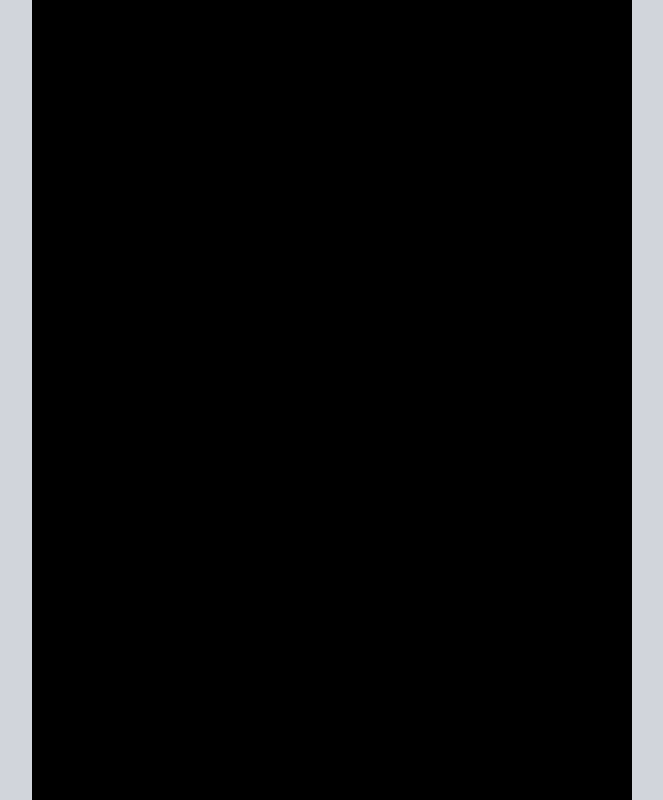
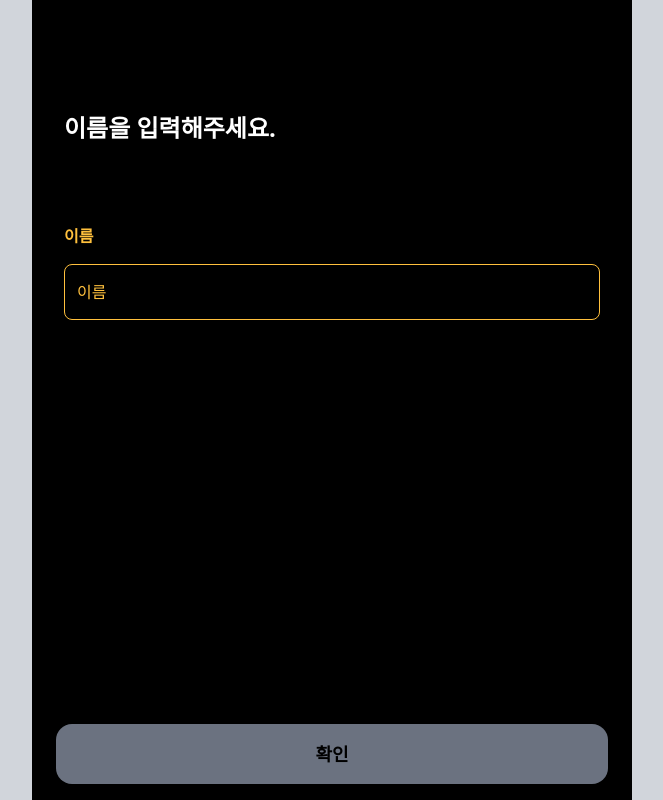
Before and after one commit to FITS-U/FitsU_FE, a Next.js app: page /login in a window 1280 px wide. Before the commit this address had no page. Shown: the whole page, without its empty margins (308-971 px from the left). Built offline with nearby package versions, Linux system fonts and the light colour scheme.

Commit message:
feat: login 마크업

```diff
--- a/package.json
+++ b/package.json
@@ -10,8 +10,9 @@
   },
   "dependencies": {
     "next": "15.0.3",
-    "react": "19.0.0-rc-66855b96-20241106",
-    "react-dom": "19.0.0-rc-66855b96-20241106"
+    "react": "^18.3.1",
+    "react-dom": "^18.3.1",
+    "zustand": "^5.0.1"
   },
   "devDependencies": {
     "@types/node": "^20",
--- /dev/null
+++ b/src/app/login/components/LoginInput.tsx
@@ -0,0 +1,16 @@
+import { AuthBtnProps, AuthDescription, AuthFixedBtn, AuthInput, AuthInputProps } from "@/components/AboutAuth";
+
+export interface LoginInputProps extends AuthBtnProps, AuthInputProps {
+  inputText: string;
+  descText: string;
+}
+
+export default ({ inputText, descText, onNext, title, maxLen }: LoginInputProps) => {
+  return (
+    <div>
+      <AuthDescription text={descText} />
+      <AuthInput onNext={onNext} text={inputText} title={title} maxLen={maxLen}/>
+      <AuthFixedBtn onNext={onNext} title={title} />
+    </div>
+  );
+}
--- /dev/null
+++ b/src/app/login/page.tsx
@@ -0,0 +1,55 @@
+"use client"
+
+import { useState } from "react";
+import LoginInput, { LoginInputProps } from "./components/LoginInput";
+import { useRouter } from "next/navigation";
+import { useAuthStore } from "@/store/authStore";
+
+const LoginPage = () => {
+  const { user } = useAuthStore();
+  const [step, setStep] = useState(0);
+  const router = useRouter();
+
+  const LoginInputList: LoginInputProps[] = [
+    {
+      inputText: "이름",
+      descText: "이름을 입력해주세요.",
+      onNext: () => setStep(1),
+      title:"name",
+      maxLen: 6,
+      text:""
+    },
+    {
+      inputText: "휴대폰번호",
+      descText: "휴대폰 번호를 입력해주세요.",
+      onNext: () => setStep(2),
+      title:"phoneNum",
+      maxLen: 11,
+      text:""
+    },
+    {
+      inputText: "인증번호",
+      descText: "인증번호를 입력해주세요.",
+      onNext: () => {
+        const isVerified = true; // 인증 번호 검증 api 연동 필요
+        if (isVerified) {
+          router.push("/accounts");
+          console.log(user);  // user 객체 임시로 확인
+        } else {
+          alert("인증번호가 올바르지 않습니다.");
+        }
+      },
+      title:"varifyNum",
+      maxLen: 6,
+      text:"",
+    },
+  ];
+
+  return (
+    <div className="p-8 text-white h-screen relative overflow-hidden">
+      <LoginInput {...LoginInputList[step]} />
+    </div>
+  );
+}
+
+export default LoginPage;
--- a/src/app/page.tsx
+++ b/src/app/page.tsx
@@ -1,3 +1,17 @@
+import { AuthBtn } from "@/components/AboutAuth";
+import Link from "next/link";
+
 export default function Home() {
-  return <h1 className="text-3xl font-bold text-white underline">Hello world!</h1>;
+  return (
+    <div className="p-8 flex items-center justify-center h-screen text-white">
+      <div className="flex flex-col items-center space-y-12 w-full">
+        <Link href="/login" className="w-4/5">
+          <AuthBtn text="로그인" />
+        </Link>
+        <Link href="/register" className="w-4/5">
+          <AuthBtn text="회원가입" />
+        </Link>
+      </div>
+    </div>
+  );
 }
--- /dev/null
+++ b/src/app/register/page.tsx
@@ -0,0 +1,9 @@
+const RegisterPage = () => {
+  return (
+    <div className="p-8 text-white">
+      회원가입 페이지
+    </div>
+  );
+}
+
+export default RegisterPage;
--- /dev/null
+++ b/src/components/AboutAuth.tsx
@@ -0,0 +1,87 @@
+import { TitleType, useAuthStore } from "@/store/authStore";
+import { ChangeEvent, KeyboardEvent } from "react";
+
+interface AuthProps {
+  text: string;
+}
+
+// 로그인 또는 회원가입 선택 버튼 컴포넌트
+export const AuthBtn = ({ text }: AuthProps) => {
+  return (
+    <button className="border-2 border-current w-full h-16 text-xl text-main-color font-bold rounded-xl">
+      {text}
+    </button>
+  );
+}
+
+// 로그인-회원가입 단계별 설명 컴포넌트
+export const AuthDescription = ({ text }: AuthProps) => {
+  return (
+    <div className="mt-20 text-2xl font-bold h-28">
+      {text}
+    </div>
+  );
+}
+
+
+export interface AuthInputProps { text:string; title:TitleType; maxLen:number; onNext?:()=>void; }
+// input 버튼 컴포넌트
+export const AuthInput = ({ text, title, maxLen, onNext } : AuthInputProps) => {
+  const { user, setUser } = useAuthStore();
+
+  const onChangeHandler = (e:ChangeEvent<HTMLInputElement>) => {
+    const {value} = e.target;
+    setUser({ ...user, [title]:value });
+  }
+
+  const onKeyDownHandler = (e: KeyboardEvent<HTMLInputElement>) => {
+    if (e.key == "Enter") {
+      if (onNext) onNext();
+    }
+  };
+
+  return (
+    <div className="flex items-center">
+      <div className="w-full flex flex-col text-main-color">
+        <div className="font-semibold mb-4">{text}</div>
+        <input
+          type="text"
+          placeholder={text}
+          maxLength={maxLen}
+          value={user[title]}
+          onChange={onChangeHandler}
+          onKeyDown={onKeyDownHandler}
+          className="w-full h-14 p-3 border border-current rounded-lg bg-black focus:outline-none focus:ring-0 placeholder:text-main-color"
+        />
+      </div>
+    </div>
+  );
+};
+
+
+export interface AuthBtnProps { onNext?:()=>void; title:TitleType; }
+// 하단에 고정되어 있는 버튼 컴포넌트
+export const AuthFixedBtn = ({ onNext, title } :AuthBtnProps ) => {
+  const { user } = useAuthStore();
+  const isDisabled = user[title].trim() === "";
+
+  const onDefault = ()=>{
+    console.log(user);
+  }
+
+  return (
+    <div className="absolute block bottom-4 w-full -left-0">
+      <div className="px-6">
+        <button
+          className={`p-4 w-full x-2 font-bold text-black text-lg rounded-2xl ${
+            isDisabled ? "bg-gray-500" : "bg-main-color"
+          }`}
+          disabled={isDisabled}
+          onClick={onNext}
+        >
+          확인
+        </button>
+      </div>
+    </div>
+  );
+};
--- /dev/null
+++ b/src/store/authStore.tsx
@@ -0,0 +1,23 @@
+import { create } from "zustand";
+
+export type TitleType = "name" | "phoneNum" | "varifyNum";
+
+interface State {
+  name: string;
+  phoneNum: string;
+  varifyNum: string;
+};
+
+interface User {
+  user: State;
+  setUser: (user: State) => void;
+}
+
+export const useAuthStore = create<User>((set) => ({
+  user:{
+    name: "",
+    phoneNum: "",
+    varifyNum: "",
+  },
+  setUser: (user) => set({ user }),
+}));
--- a/tailwind.config.js
+++ b/tailwind.config.js
@@ -2,7 +2,12 @@
 module.exports = {
   content: ["./src/**/*.{js,ts,jsx,tsx,mdx}"],
   theme: {
-    extend: {},
+    extend: {
+      colors: {
+        'main-color': '#FFC03D',
+        'box-color': '#1C1B18',
+      },
+    },
   },
   plugins: [],
 };
```
Also changed, not shown: 1 other file (tests, documents, lock files or other folders).
